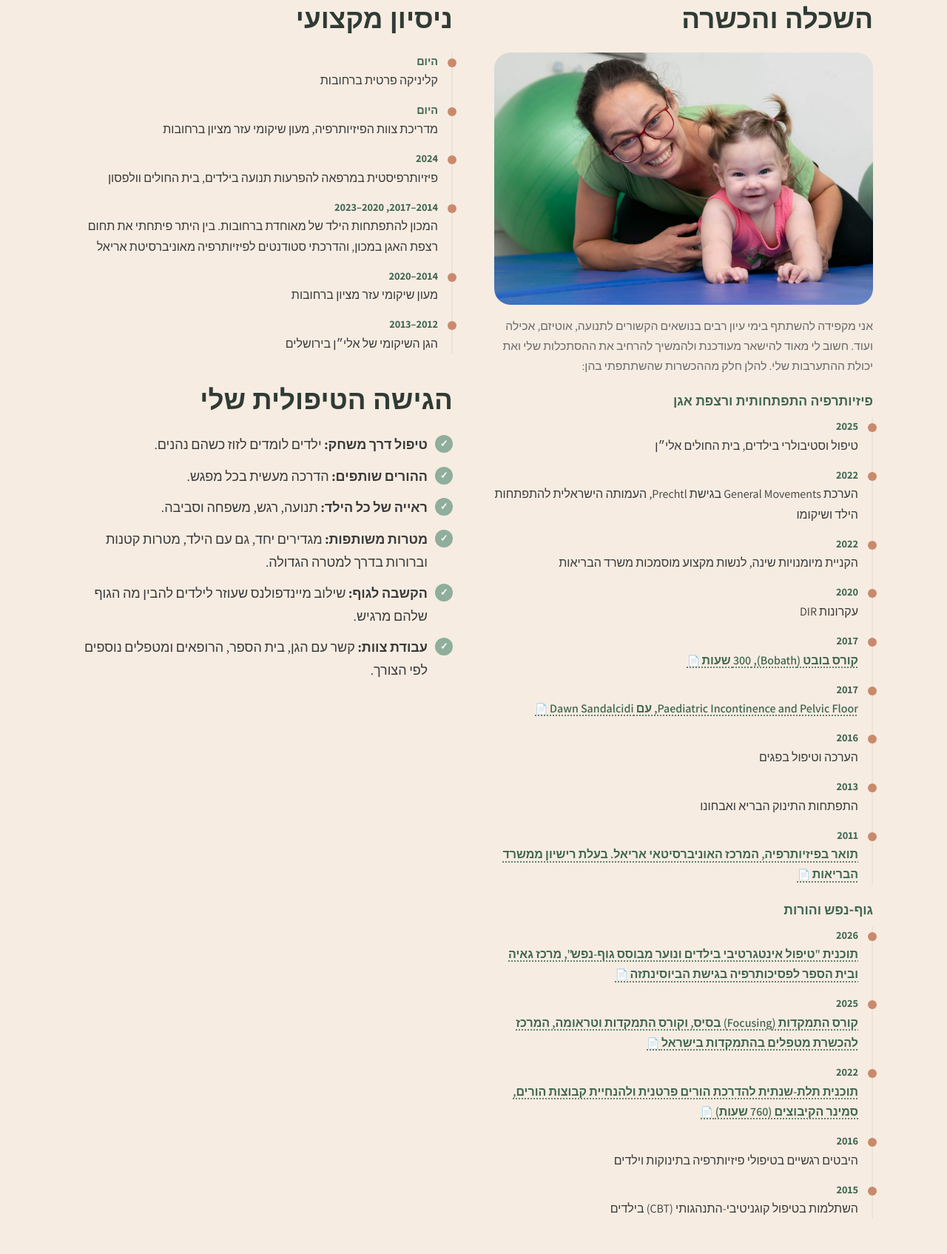
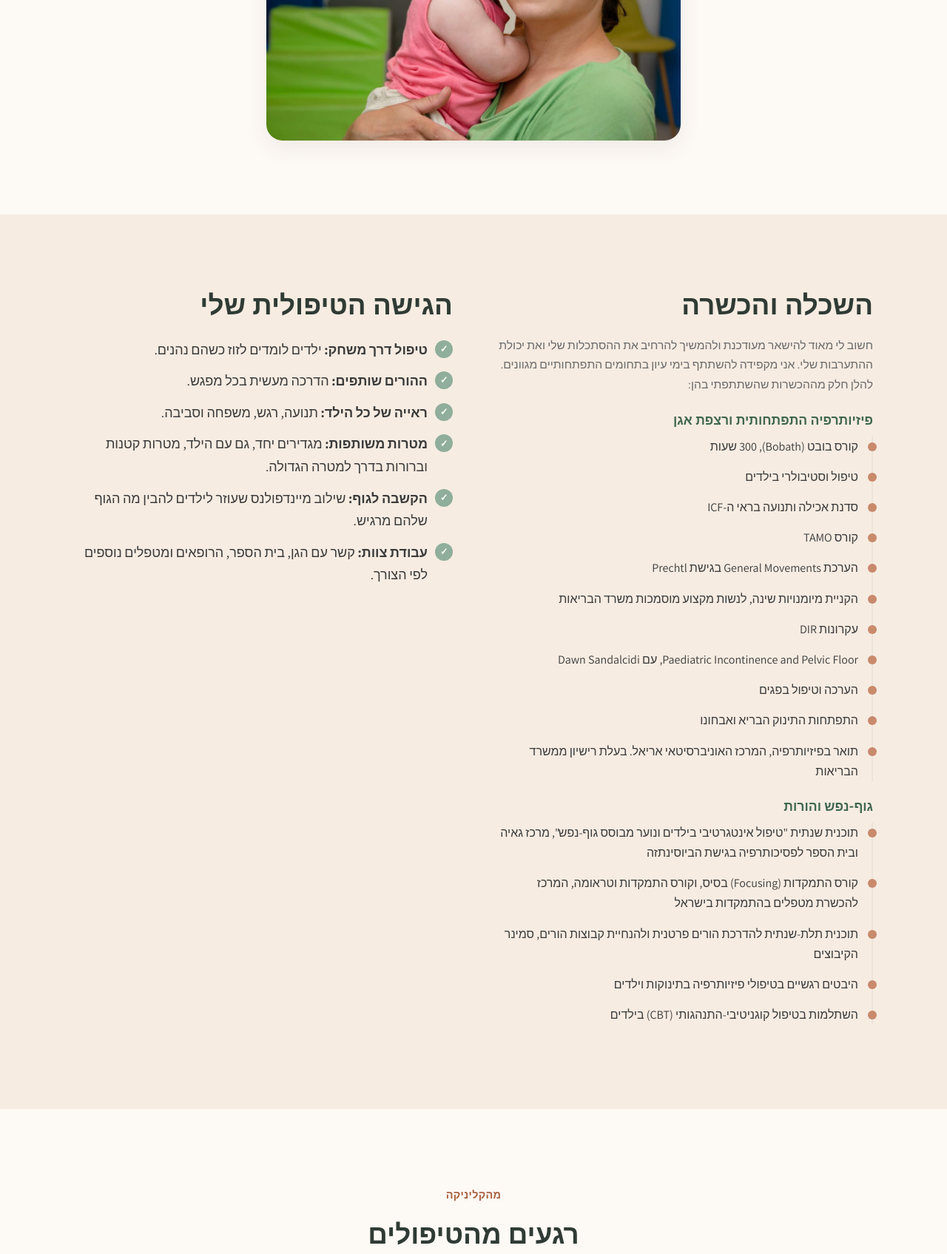
Before and after one commit to galikrosentalik/elawebsite, a plain HTML site: page about.html in a window 1280 px wide. Shown: the part 1060-2755 px from the top of the page at 74% size. Drawn offline with Linux system fonts and the light colour scheme.

Commit message:
Text updates: about, education list, approach cards, treatments wording, biofeedback
Co-Authored-By: Claude Opus 5.5 <noreply@anthropic.com>

```diff
--- a/about.html
+++ b/about.html
@@ -8,7 +8,7 @@
   <link rel="preconnect" href="https://fonts.googleapis.com">
   <link rel="preconnect" href="https://fonts.gstatic.com" crossorigin>
   <link href="https://fonts.googleapis.com/css2?family=Assistant:wght@400;600;700&family=Heebo:wght@700;800&display=swap" rel="stylesheet">
-  <link rel="stylesheet" href="style.css?v=81">
+  <link rel="stylesheet" href="style.css?v=83">
 </head>
 <body>
   <a class="skip-link" href="#main">דלג לתוכן המרכזי</a>
@@ -42,10 +42,10 @@
       <div class="container story-text">
         <div>
           <h2>הסיפור שלי</h2>
-          <p>אני אמא לשלושה ילדים, נשואה, חיה את הבלגן של כולם ומתמודדת עם ריבוי משימות ואתגרים. לשמחתי, המקצוע שלי נותן לי עוגן וכוח.</p>
-          <p>מאז שסיימתי את לימודי הפיזיותרפיה ב-2011 עבדתי במכון להתפתחות הילד, במעון שיקומי, בגן שיקומי ובמרפאה להפרעות תנועה בילדים, ובמקביל בקליניקה הפרטית שלי ברחובות.</p>
+          <p>מאז שסיימתי את לימודי הפיזיותרפיה ב-2011 עבדתי במכון להתפתחות הילד, במעון שיקומי, בגן שיקומי ובמרפאה להפרעות תנועה בילדים. במקביל, מזה 10 שנים, אני מטפלת בקליניקה הפרטית שלי ברחובות.</p>
           <p>עם השנים הבנתי שאי אפשר להפריד גוף מנפש. לכן למדתי שלוש שנים הדרכת הורים, התמקדות (Focusing), ותוכנית לטיפול אינטגרטיבי בילדים ונוער מבוסס גוף-נפש. אני רואה בחדר הטיפולים מרחב בטוח לילד לרכוש מיומנויות ואסטרטגיות חדשות, ומרחב בטוח להורה להסתכל על ילדו ולהבין את עולמו.</p>
           <p>בטיפולים אני משלבת הרבה משחק, יצירתיות וסבלנות, ומקפידה שההורים ייצאו עם כלים מעשיים לבית, כי שם קורה רוב השינוי.</p>
+          <img class="story-photo" src="images/portrait.jpg" alt="אלה רוזנטל מחבקת תינוקת בקליניקה" loading="lazy">
         </div>
       </div>
     </section>
@@ -54,40 +54,32 @@
       <div class="container split align-start">
         <div>
           <h2>השכלה והכשרה</h2>
-          <img class="edu-photo" src="images/hero.jpg?v=6" alt="אלה רוזנטל מחייכת לצד תינוקת על המזרן בקליניקה" loading="lazy">
-          <p class="timeline-note">אני מקפידה להשתתף בימי עיון רבים בנושאים הקשורים לתנועה, אוטיזם, אכילה ועוד. חשוב לי מאוד להישאר מעודכנת ולהמשיך להרחיב את ההסתכלות שלי ואת יכולת ההתערבות שלי. להלן חלק מההכשרות שהשתתפתי בהן:</p>
+          <p class="timeline-note">חשוב לי מאוד להישאר מעודכנת ולהמשיך להרחיב את ההסתכלות שלי ואת יכולת ההתערבות שלי. אני מקפידה להשתתף בימי עיון בתחומים התפתחותיים מגוונים. להלן חלק מההכשרות שהשתתפתי בהן:</p>
           <h3 class="sub">פיזיותרפיה התפתחותית ורצפת אגן</h3>
           <ul class="timeline">
-            <li><span>2025</span>טיפול וסטיבולרי בילדים, בית החולים אלי״ן</li>
-            <li><span>2022</span>הערכת General Movements בגישת Prechtl, העמותה הישראלית להתפתחות הילד ושיקומו</li>
-            <li><span>2022</span>הקניית מיומנויות שינה, לנשות מקצוע מוסמכות משרד הבריאות</li>
-            <li><span>2020</span>עקרונות DIR</li>
-            <li><span>2017</span><a href="images/certs/bobath.jpg" class="cert-link" data-caption="קורס בסיסי לטיפול בילדים עם דיספונקציה מוחית מרכזית בגישה הנוירו-התפתחותית (בובט), EBTA ישראל (300 שעות)">קורס בובט (Bobath), 300 שעות</a></li>
-            <li><span>2017</span><a href="images/certs/pelvic-floor.jpg" class="cert-link" data-caption="Paediatric Incontinence and Pelvic Floor, עם Dawn Sandalcidi, מרכז רפואי אסף הרופא (2017)">Paediatric Incontinence and Pelvic Floor, עם Dawn Sandalcidi</a></li>
-            <li><span>2016</span>הערכה וטיפול בפגים</li>
-            <li><span>2013</span>התפתחות התינוק הבריא ואבחונו</li>
-            <li><span>2011</span><a href="images/certs/physio-license.jpg" class="cert-link" data-caption="תעודת פיזיותרפיסט, משרד הבריאות (מס׳ תעודה 10-114755)">תואר בפיזיותרפיה, המרכז האוניברסיטאי אריאל. בעלת רישיון ממשרד הבריאות</a></li>
+            <li>קורס בובט (Bobath), 300 שעות</li>
+            <li>טיפול וסטיבולרי בילדים</li>
+            <li>סדנת אכילה ותנועה בראי ה-ICF</li>
+            <li>קורס TAMO</li>
+            <li>הערכת General Movements בגישת Prechtl</li>
+            <li>הקניית מיומנויות שינה, לנשות מקצוע מוסמכות משרד הבריאות</li>
+            <li>עקרונות DIR</li>
+            <li>Paediatric Incontinence and Pelvic Floor, עם Dawn Sandalcidi</li>
+            <li>הערכה וטיפול בפגים</li>
+            <li>התפתחות התינוק הבריא ואבחונו</li>
+            <li>תואר בפיזיותרפיה, המרכז האוניברסיטאי אריאל. בעלת רישיון ממשרד הבריאות</li>
           </ul>
           <h3 class="sub">גוף-נפש והורות</h3>
           <ul class="timeline">
-            <li><span>2026</span><a href="images/certs/body-mind.jpg" class="cert-link" data-caption="טיפול אינטגרטיבי בילדים ונוער מבוסס גוף-נפש, מרכז גאיה וביה״ס לפסיכותרפיה בגישת הביוסינתזה (140 שעות)">תוכנית "טיפול אינטגרטיבי בילדים ונוער מבוסס גוף-נפש", מרכז גאיה ובית הספר לפסיכותרפיה בגישת הביוסינתזה</a></li>
-            <li><span>2025</span><a href="images/certs/focusing.jpg" class="cert-link" data-caption="קורס התמקדות בסיסי, המרכז להכשרת מטפלים בהתמקדות (67 שעות אקדמיות)">קורס התמקדות (Focusing) בסיס, וקורס התמקדות וטראומה, המרכז להכשרת מטפלים בהתמקדות בישראל</a></li>
-            <li><span>2022</span><a href="images/certs/parent-guidance.jpg" class="cert-link" data-caption="תוכנית להכשרת מנחי קבוצות הורים והדרכה פרטנית להורים, סמינר הקיבוצים (760 שעות)">תוכנית תלת-שנתית להדרכת הורים פרטנית ולהנחיית קבוצות הורים, סמינר הקיבוצים (760 שעות)</a></li>
-            <li><span>2016</span>היבטים רגשיים בטיפולי פיזיותרפיה בתינוקות וילדים</li>
-            <li><span>2015</span>השתלמות בטיפול קוגניטיבי-התנהגותי (CBT) בילדים</li>
+            <li>תוכנית שנתית "טיפול אינטגרטיבי בילדים ונוער מבוסס גוף-נפש", מרכז גאיה ובית הספר לפסיכותרפיה בגישת הביוסינתזה</li>
+            <li>קורס התמקדות (Focusing) בסיס, וקורס התמקדות וטראומה, המרכז להכשרת מטפלים בהתמקדות בישראל</li>
+            <li>תוכנית תלת-שנתית להדרכת הורים פרטנית ולהנחיית קבוצות הורים, סמינר הקיבוצים</li>
+            <li>היבטים רגשיים בטיפולי פיזיותרפיה בתינוקות וילדים</li>
+            <li>השתלמות בטיפול קוגניטיבי-התנהגותי (CBT) בילדים</li>
           </ul>
         </div>
         <div>
-          <h2>ניסיון מקצועי</h2>
-          <ul class="timeline">
-            <li><span>היום</span>קליניקה פרטית ברחובות</li>
-            <li><span>היום</span>מדריכת צוות הפיזיותרפיה, מעון שיקומי עזר מציון ברחובות</li>
-            <li><span>2024</span>פיזיותרפיסטית במרפאה להפרעות תנועה בילדים, בית החולים וולפסון</li>
-            <li><span>2014–2017, 2020–2023</span>המכון להתפתחות הילד של מאוחדת ברחובות. בין היתר פיתחתי את תחום רצפת האגן במכון, והדרכתי סטודנטים לפיזיותרפיה מאוניברסיטת אריאל</li>
-            <li><span>2014–2020</span>מעון שיקומי עזר מציון ברחובות</li>
-            <li><span>2012–2013</span>הגן השיקומי של אלי״ן בירושלים</li>
-          </ul>
-          <h2 style="margin-top:40px">הגישה הטיפולית שלי</h2>
+          <h2>הגישה הטיפולית שלי</h2>
           <ul class="checklist">
             <li><strong>טיפול דרך משחק:</strong> ילדים לומדים לזוז כשהם נהנים.</li>
             <li><strong>ההורים שותפים:</strong> הדרכה מעשית בכל מפגש.</li>
--- a/style.css
+++ b/style.css
@@ -1152,3 +1152,6 @@ form.contact-form {
 @media (max-width: 860px) { .clinic-photos { grid-template-columns: 1fr 1fr; gap: 10px; } }
 /* איורים בכרטיסי תחומי הטיפול */
 .area-card img.illus, .topic-tile img.illus { object-fit: contain; background: #f7f3ee; aspect-ratio: 4 / 3; object-position: center; }
+.story-photo { display: block; width: 100%; max-width: 560px; aspect-ratio: 4 / 3; object-fit: cover; border-radius: var(--radius); margin: 28px auto 0; box-shadow: var(--shadow); }
+.approach-grid > div:not(.open) p ~ p { display: none; }
+.approach-grid > div.open p + p { margin-top: 10px; }
```
Also changed, not shown: accessibility.html (+1 -1 lines), contact.html (+1 -1 lines), index.html (+7 -6 lines), testimonials.html (+1 -1 lines), tips.html (+1 -1 lines), treatments.html (+11 -11 lines).
